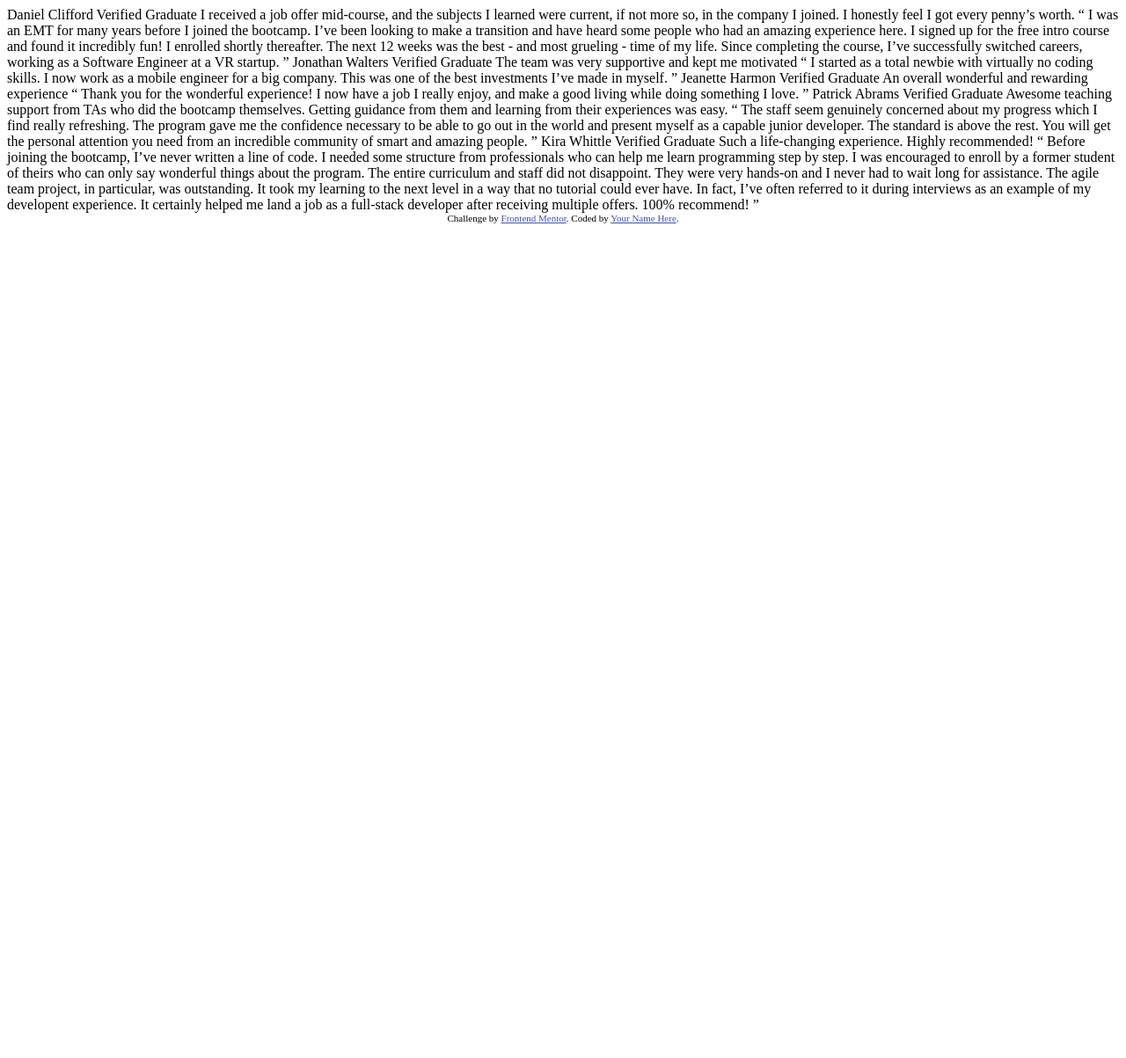
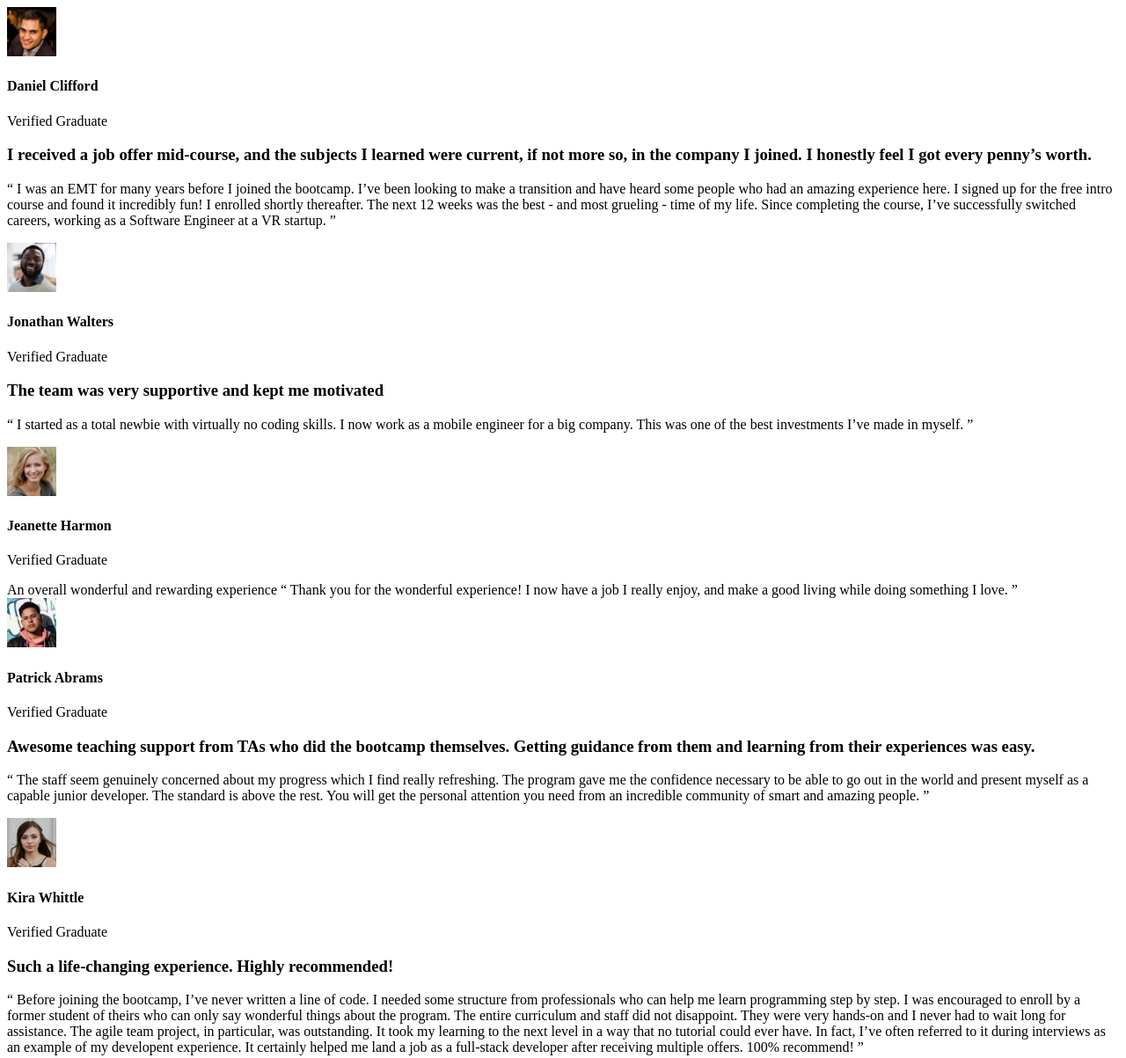
Before and after one commit to rodrigosantoscosta/testimonials-grid-section, a plain HTML site: page index.html in a window 1280 px wide. Shown: the top 1203 px of the page at 88% size. Before the commit the page ends 800 px from the top, so only its background shows below. Drawn offline with Linux system fonts and the light colour scheme.

Commit message:
added HTML Semantics

```diff
--- a/index.html
+++ b/index.html
@@ -15,62 +15,89 @@
   </style>
 </head>
 <body>
-  Daniel Clifford
-  Verified Graduate
+  <section class="testimonials-section">
 
-  I received a job offer mid-course, and the subjects I learned were current, if not more so,
-  in the company I joined. I honestly feel I got every penny’s worth.
+    <div class="testimonial-card" id="card-1">
+      <div class="testimonial-header">
+        <img src="/images/image-daniel.jpg" alt="Daniel Clifford" class="testimonial-avatar">
+        <div class="testimonial-name"><h4>Daniel Clifford</h4></div>
+        <div class="testimonial-status"></div><p>Verified Graduate</p>
+      </div>
 
-  “ I was an EMT for many years before I joined the bootcamp. I’ve been looking to make a
+      <h3 class = "testimonial-title">I received a job offer mid-course, and the subjects I learned were current, if not more so, in the company I joined. I honestly feel I got every penny’s worth.</h3>
+
+      <p class ="testimonial-text"></p>“ I was an EMT for many years before I joined the bootcamp. I’ve been looking to make a
       transition and have heard some people who had an amazing experience here. I signed up
       for the free intro course and found it incredibly fun! I enrolled shortly thereafter.
       The next 12 weeks was the best - and most grueling - time of my life. Since completing
-  the course, I’ve successfully switched careers, working as a Software Engineer at a VR startup. ”
+      the course, I’ve successfully switched careers, working as a Software Engineer at a VR startup. ”</p>
+    </div>
 
-  Jonathan Walters
-  Verified Graduate
+    <div class="testimonial-card" id="card-2">
+      <div class="testimonial-header">
+        <img src="/images/image-jonathan.jpg" alt="Jonathan Walters" class="testimonial-avatar">
+        <h4 class="testimonial-name">Jonathan Walters</h4>
+        <p class="testimonial-status">Verified Graduate</p>
+      </div>
 
-  The team was very supportive and kept me motivated
+      <h3 class="testimonial-title">The team was very supportive and kept me motivated</h3>
 
-  “ I started as a total newbie with virtually no coding skills. I now work as a mobile engineer
-  for a big company. This was one of the best investments I’ve made in myself. ”
+      <p class="testimonial-text">“ I started as a total newbie with virtually no coding skills. I now work as a mobile engineer
+      for a big company. This was one of the best investments I’ve made in myself. ”</p>
+    </div>
 
-  Jeanette Harmon
-  Verified Graduate
+    <div class="testimonial-card" id="card-3">
+      <div class = "testimonial-header">
+        <img src="/images/image-jeanette.jpg" alt="Jeanette Harmon" class="testimonial-avatar">
+        <h4 class="testimonial-name">Jeanette Harmon</h4>
+        <p class="testimonial-status">Verified Graduate</p>
+      </div>
 
       An overall wonderful and rewarding experience
 
       “ Thank you for the wonderful experience! I now have a job I really enjoy, and make a good living
       while doing something I love. ”
+    </div>
 
-  Patrick Abrams
-  Verified Graduate
+    <div class="testimonial-card" id="card-4">
+      <div class="testimonial-header">
+        <img src="/images/image-patrick.jpg" alt="Patrick Abrams" class="testimonial-avatar">
+        <h4>Patrick Abrams</h4>
+        <p class="testimonial-status">Verified Graduate</p>
+      </div>
+      <h3 class="testimonial-title">Awesome teaching support from TAs who did the bootcamp themselves. Getting guidance from them and
+      learning from their experiences was easy.</h3>
 
-  Awesome teaching support from TAs who did the bootcamp themselves. Getting guidance from them and
-  learning from their experiences was easy.
-
-  “ The staff seem genuinely concerned about my progress which I find really refreshing. The program
+      <p class="testimonial-text">“ The staff seem genuinely concerned about my progress which I find really refreshing. The program
       gave me the confidence necessary to be able to go out in the world and present myself as a capable
       junior developer. The standard is above the rest. You will get the personal attention you need from
-  an incredible community of smart and amazing people. ”
+      an incredible community of smart and amazing people. ”</p>
+    </div>
+    <div class="testimonial-card" id="card-5">
+      <div class="testimonial-header">
+        <img src="/images/image-kira.jpg" alt="Kira Whittle" class="testimonial-avatar">
+        <h4 class="testimonial-name">Kira Whittle</h4>
+        <p class="testimonial-status">Verified Graduate</p>
+      </div>
 
-  Kira Whittle
-  Verified Graduate
+        <h3 class="testimonial-title">Such a life-changing experience. Highly recommended!</h3>
 
-  Such a life-changing experience. Highly recommended!
-
-  “ Before joining the bootcamp, I’ve never written a line of code. I needed some structure from
+        <p class="testimonial-text">“ Before joining the bootcamp, I’ve never written a line of code. I needed some structure from
         professionals who can help me learn programming step by step. I was encouraged to enroll by a former
         student of theirs who can only say wonderful things about the program. The entire curriculum and staff
         did not disappoint. They were very hands-on and I never had to wait long for assistance. The agile team
         project, in particular, was outstanding. It took my learning to the next level in a way that no tutorial
         could ever have. In fact, I’ve often referred to it during interviews as an example of my developent
         experience. It certainly helped me land a job as a full-stack developer after receiving multiple offers.
-  100% recommend! ”
+        100% recommend! ”</p>
+     </div>
+  </section>
 
   <div class="attribution">
     Challenge by <a href="https://www.frontendmentor.io?ref=challenge" target="_blank">Frontend Mentor</a>.
     Coded by <a href="#">Your Name Here</a>.
   </div>
+
+
 </body>
 </html>
```
Lines whose indentation alone changed are shown as unchanged.
